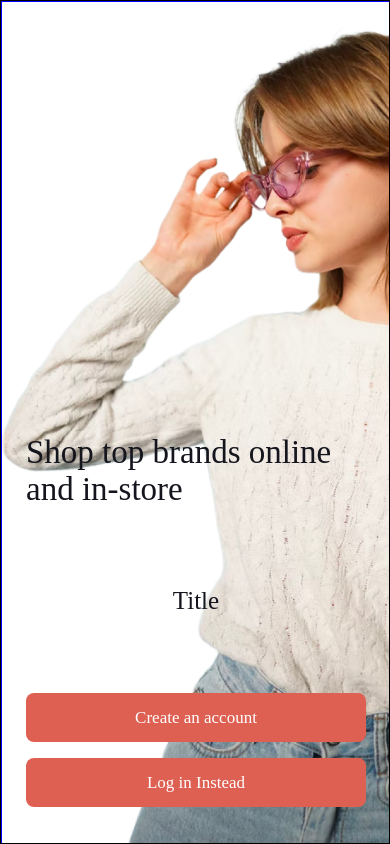
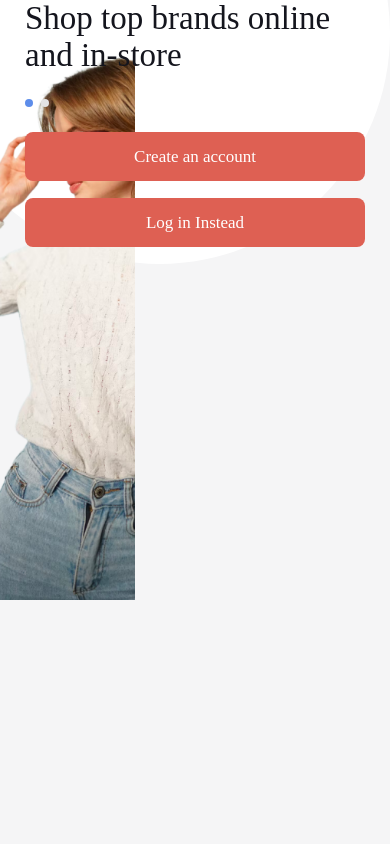
Before and after one commit to eacamp-technest/shopy-kaa, a React Native app: screen / in a window 390 px wide. Built offline with nearby package versions, Linux system fonts and the light colour scheme.

Commit message:
padding fixes

```diff
--- a/src/configs/navigation.configs.ts
+++ b/src/configs/navigation.configs.ts
@@ -1,6 +1,6 @@
 import { NativeStackNavigationOptions } from '@react-navigation/native-stack';
 import { colors } from 'theme/colors';
-import { normalize } from 'theme/metrics';
+import { normalize, padding } from 'theme/metrics';
 
 export const defaultScreenOptions: NativeStackNavigationOptions = {
   headerShown: false,
@@ -14,6 +14,6 @@ export const authStackScreenOption: NativeStackNavigationOptions = {
   ...defaultScreenOptions,
   contentStyle: {
     backgroundColor: colors.white,
-    paddingHorizontal: normalize('horizontal', 24),
+    paddingHorizontal: normalize('horizontal', padding),
   },
 };
--- a/src/screens/auth/Welcome.Screen.tsx
+++ b/src/screens/auth/Welcome.Screen.tsx
@@ -1,37 +1,16 @@
-import {
-  View,
-  Text,
-  StyleSheet,
-  FlatList,
-  ImageBackground,
-  Image,
-} from 'react-native';
-import React, {useState} from 'react';
+import {View, Text, StyleSheet, FlatList, Image} from 'react-native';
+import React from 'react';
 import {CommonStyles} from 'theme/common.styles';
-import {windowHeight, windowWidth} from 'theme/consts.styles';
+import {screenHeight, screenWidth, windowWidth} from 'theme/consts.styles';
 import {Button} from 'components/Button';
 import {TypographyStyles} from 'theme/typography';
-import {Input} from 'components/TextFields';
+import {colors} from 'theme/colors';
+import {Pagination} from 'components/Pagination';
+import {onboarding} from 'constants/onboarding';
+import {normalize, padding} from 'theme/metrics';
 import {NativeStackScreenProps} from '@react-navigation/native-stack';
 import {NavigationParamList} from 'types/navigation.types';
 import {Routes} from 'router/routes';
-import {Header} from 'components/Header';
-import ShoppingBag from '../../assets/vectors/shopping-bag.svg';
-import {SvgImage} from 'components/SvgImage';
-import {colors} from 'theme/colors';
-
-const data = [
-  {
-    title: 'Shop top brands online and in-store',
-    image: require('../../assets/images/onboarding_1.png'),
-    id: 0,
-  },
-  {
-    title: 'Find your best products and look great',
-    image: require('../../assets/images/onboarding_2.png'),
-    id: 1,
-  },
-];
 
 export const WelcomeScreen: React.FC<
   NativeStackScreenProps<NavigationParamList, Routes.welcome>
@@ -39,59 +18,64 @@ export const WelcomeScreen: React.FC<
   const navigateToLogin = () => navigation.navigate(Routes.login);
   const navigateToRegister = () => navigation.navigate(Routes.register);
 
-  const renderItem = ({item}: {item: (typeof data)[0]}) => {
-    return (
-      <ImageBackground
-        source={item.image}
-        imageStyle={{
-          resizeMode: item.id === 1 ? 'center' : 'cover',
-          alignItems: item.id === 0 ? 'flex-end' : 'center',
-          width: item.id === 0 ? windowWidth : 328,
-          height: item.id === 0 ? windowHeight : 248,
-        }}
-        style={[
-          styles.background,
-          item.id === 1 && {
-            paddingBottom: 94,
-          },
-          {justifyContent: 'flex-end'},
-        ]}>
+  const renderItem = ({item}: {item: (typeof onboarding)[0]}) => {
+    return item.id === 0 ? (
+      <View style={styles.background}>
+        <View style={styles.round} />
+        <Image source={item.image} resizeMode="contain" style={styles.image} />
         <Text style={TypographyStyles.title2}>{item.title}</Text>
-        <Header
-          title="Title"
-          rightActionType="icon"
-          right={{
-            icon: require('../../assets/vectors/shopping-bag.svg'),
-            color: colors.ink.base,
-            width: 29,
-            height: 29,
-          }}
-        />
-
-        <View style={{gap: 16}}>
+        <Pagination selectedIndex={item.id} />
+        <View style={styles.buttons}>
           <Button
             text="Create an account"
             size="block"
             type="primary"
-            hasIcon={false}
             onPress={navigateToRegister}
           />
           <Button
             text="Log in Instead"
             size="block"
             type="primary"
-            hasIcon={false}
             onPress={navigateToLogin}
           />
         </View>
-      </ImageBackground>
+      </View>
+    ) : (
+      <View style={styles.secondary}>
+        <Image source={item.image} style={styles.smallImage} />
+        <View style={styles.main}>
+          <Text style={[TypographyStyles.title2, CommonStyles.textAlignCenter]}>
+            {item.title}
+          </Text>
+          <Pagination selectedIndex={item.id} />
+        </View>
+        <View style={styles.buttons}>
+          <Button
+            text="Create an account"
+            size="block"
+            type="primary"
+            onPress={navigateToRegister}
+          />
+          <Button
+            text="Log in Instead"
+            size="block"
+            type="primary"
+            onPress={navigateToLogin}
+          />
+        </View>
+        <View style={styles.termsView}>
+          <Text style={TypographyStyles.SmallNoneRegular}>Help</Text>
+          <View style={styles.divider} />
+          <Text style={TypographyStyles.SmallNoneRegular}>Terms</Text>
+        </View>
+      </View>
     );
   };
 
   return (
     <View style={styles.root}>
       <FlatList
-        data={data}
+        data={onboarding}
         initialScrollIndex={0}
         horizontal
         showsHorizontalScrollIndicator={false}
@@ -105,19 +89,67 @@ export const WelcomeScreen: React.FC<
   );
 };
 
+const bottomSize = normalize('vertical', 37);
+const horizontalSize = normalize('horizontal', 24);
+
 const styles = StyleSheet.create({
   root: {
-    borderWidth: 1,
     flex: 1,
+    backgroundColor: colors.sky.lightest,
+  },
+  round: {
+    width: 461,
+    height: 461,
+    borderRadius: 999,
+    position: 'absolute',
+    backgroundColor: colors.white,
+    top: -197,
+    right: 0,
+  },
+  buttons: {
+    gap: normalize('vertical', 16),
+  },
+  main: {
+    gap: horizontalSize,
+    alignItems: 'center',
+    marginTop: normalize('vertical', 32),
+    marginBottom: normalize('vertical', 48),
+  },
+  image: {
+    width: screenWidth - padding * 2,
+    height: screenHeight,
+    position: 'absolute',
+    right: 0,
+    top: 0,
+  },
+  smallImage: {
+    width: '100%',
+    height: normalize('height', 248),
   },
   contentContainerStyle: {},
   background: {
-    borderColor: 'blue',
-    borderWidth: 1,
     width: windowWidth,
-    height: windowHeight,
-    paddingBottom: 37,
-    paddingHorizontal: 24,
-    gap: 64,
+    justifyContent: 'flex-end',
+    paddingBottom: bottomSize,
+    paddingHorizontal: horizontalSize,
+    gap: horizontalSize,
+  },
+  termsView: {
+    gap: normalize('horizontal', 8),
+    paddingTop: normalize('vertical', 54),
+    ...CommonStyles.alignJustifyCenterRow,
+  },
+  divider: {
+    width: 1,
+    height: 15,
+    backgroundColor: colors.ink.lighter,
+  },
+  secondary: {
+    padding: horizontalSize,
+    flex: 1,
+    justifyContent: 'flex-end',
+    paddingBottom: bottomSize,
+    width: windowWidth,
+    backgroundColor: colors.white,
   },
 });
--- a/src/theme/metrics.ts
+++ b/src/theme/metrics.ts
@@ -8,6 +8,8 @@ import {
 /**
  * Layout height and width from design
  */
+
+export const padding: number = 24;
 const layoutWidth = 375;
 const layoutHeight = 812;
 
```
